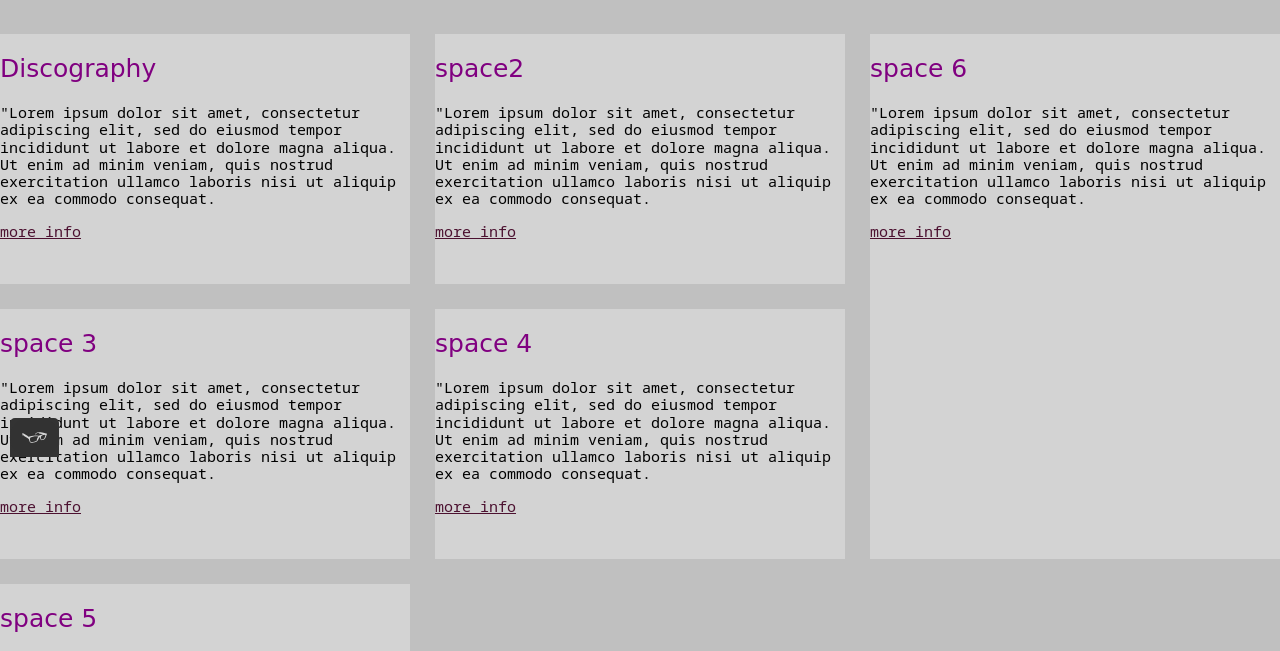
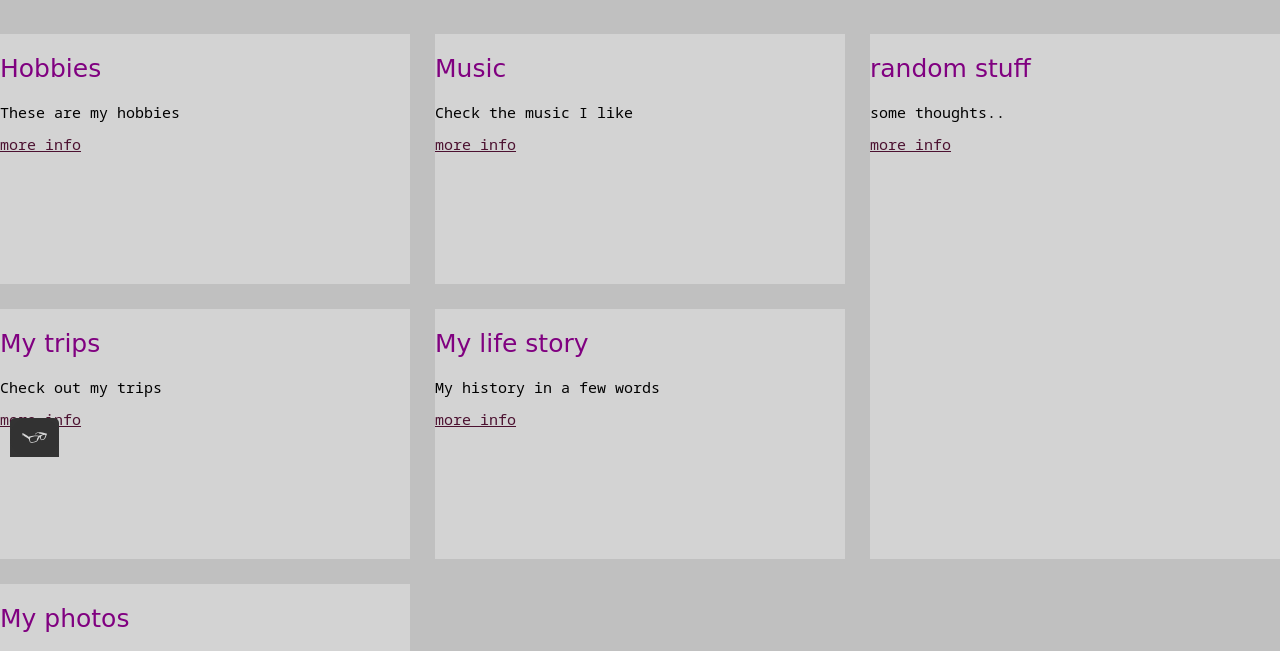
Before and after one commit to mazaflame/Maza-course, a plain HTML site: page work.html in a window 1280 px wide. Shown: the part 343-994 px from the top of the page. Drawn offline with Linux system fonts and the light colour scheme; a web font is replaced by a local one.

Commit message:
Changed titles and filled text missing
minor changes, page titles and text

```diff
--- a/work.html
+++ b/work.html
@@ -56,33 +56,33 @@
   <h1>Work</h1>
   <div class="grid">
     <div class="grid__item">
-      <h2>Discography</h2>
-      <p>"Lorem ipsum dolor sit amet, consectetur adipiscing elit, sed do eiusmod tempor incididunt ut labore et dolore magna aliqua. Ut enim ad minim veniam, quis nostrud exercitation ullamco laboris nisi ut aliquip ex ea commodo consequat.</p>
+      <h2>Hobbies</h2>
+      <p>These are my hobbies</p>
 <a href="">more info</a>
     </div>
     <div class="grid__item">
-      <h2>space2</h2>
-      <p>"Lorem ipsum dolor sit amet, consectetur adipiscing elit, sed do eiusmod tempor incididunt ut labore et dolore magna aliqua. Ut enim ad minim veniam, quis nostrud exercitation ullamco laboris nisi ut aliquip ex ea commodo consequat.</p>
+      <h2>Music</h2>
+      <p>Check the music I like</p>
 <a href="">more info</a>
     </div>
     <div class="grid__item">
-      <h2>space 3</h2>
-      <p>"Lorem ipsum dolor sit amet, consectetur adipiscing elit, sed do eiusmod tempor incididunt ut labore et dolore magna aliqua. Ut enim ad minim veniam, quis nostrud exercitation ullamco laboris nisi ut aliquip ex ea commodo consequat.</p>
+      <h2>My trips</h2>
+      <p>Check out my trips</p>
 <a href="">more info</a>
     </div>
     <div class="grid__item">
-      <h2>space 4</h2>
-      <p>"Lorem ipsum dolor sit amet, consectetur adipiscing elit, sed do eiusmod tempor incididunt ut labore et dolore magna aliqua. Ut enim ad minim veniam, quis nostrud exercitation ullamco laboris nisi ut aliquip ex ea commodo consequat.</p>
+      <h2>My life story</h2>
+      <p>My history in a few words</p>
 <a href="">more info</a>
     </div>
     <div class="grid__item">
-      <h2>space 5</h2>
-      <p>"Lorem ipsum dolor sit amet, consectetur adipiscing elit, sed do eiusmod tempor incididunt ut labore et dolore magna aliqua. Ut enim ad minim veniam, quis nostrud exercitation ullamco laboris nisi ut aliquip ex ea commodo consequat.</p>
+      <h2>My photos</h2>
+      <p>click to see my pretty face</p>
 <a href="">more info</a>
     </div>
     <div class="grid__item">
-      <h2>space 6</h2>
-      <p>"Lorem ipsum dolor sit amet, consectetur adipiscing elit, sed do eiusmod tempor incididunt ut labore et dolore magna aliqua. Ut enim ad minim veniam, quis nostrud exercitation ullamco laboris nisi ut aliquip ex ea commodo consequat.</p>
+      <h2>random stuff</h2>
+      <p>some thoughts..</p>
 <a href="">more info</a>
     </div>
     <!-- Grid items will live here -->
```
Also changed, not shown: contact.html (+1 -1 lines), index.html (+1 -1 lines).
